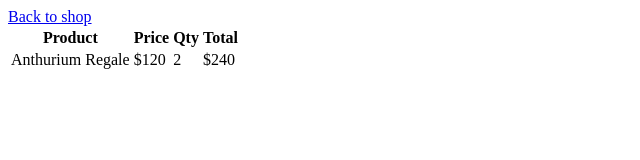
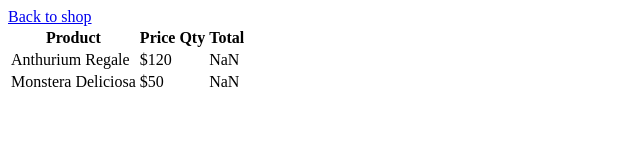
Before and after one commit to kevindo1/lab-06-products-page, a website: page cart/index.html in a window 1280 px wide. Shown: the whole page, without its empty margins (0-640 px from the left). Drawn offline with Linux system fonts and the light colour scheme.

Commit message:
added cart.js with append functions

```diff
--- a/app.js
+++ b/app.js
@@ -1,6 +1,6 @@
 // import functions and grab DOM elements
 
-import { plants } from './plants.js';
+import { plants } from './data/plants.js';
 import { renderPlants } from './renderPlants.js';
 
 const productPage = document.getElementById('product-page');
--- a/cart/cart.js
+++ /dev/null
@@ -1,4 +0,0 @@
-export const cart = [
-    {id: '1', qty: 6},
-    {id: '4', qty: 3}
-];
--- a/cart/index.html
+++ b/cart/index.html
@@ -15,13 +15,13 @@
             <th>Qty</th>
             <th>Total</th>
         </thead>
-        <tbody>
-            <td>Anthurium Regale</td>
+        <tbody id="table-body">
+            <!-- <td>Anthurium Regale</td>
             <td>$120</td>
             <td>2</td>
-            <td>$240</td>
+            <td>$240</td> -->
         </tbody>
     </table>
-    <script src="./cart.js"></script>
+    <script type="module" src="../data/cart.js"></script>
 </body>
 </html>
--- /dev/null
+++ b/data/cart-data.js
@@ -0,0 +1,4 @@
+export const cart = [
+    {id: '1', price: '$120', qty: '2', total: '$240'},
+    {id: '4', price: '$50', qty: '3', total: '$150'}
+];
--- /dev/null
+++ b/data/cart.js
@@ -0,0 +1,27 @@
+import { plants } from './plants.js';
+import { cart } from './cart-data.js'
+import { findById } from '../utilities/findById.js';
+
+const tbody = document.getElementById('table-body');
+
+for (let cartItem of cart) {
+    const plantData = findById(cartItem.id, plants);
+
+
+    const tr = document.createElement('tr');
+
+    const tdName = document.createElement('td');
+    tdName.textContent = plantData.name;
+
+    const tdPrice = document.createElement('td');
+    tdPrice.textContent = plantData.price;
+
+    const tdQty = document.createElement('td');
+    tdQty.textContent = plantData.qty;
+
+    const tdTotal = document.createElement('td');
+    tdTotal.textContent = plantData.qty * plantData.price;
+
+    tr.append(tdName, tdPrice, tdQty, tdTotal);
+    tbody.appendChild(tr);
+}
--- a/utilities/findById.js
+++ b/utilities/findById.js
@@ -1 +1,7 @@
-export
+export function findById(id, items) {
+    for (let item of items) {
+        if (item.id === id) {
+            return item;
+        }
+    }
+}
```
Also changed, not shown: test/example.test.js (+21 -1 lines), data/plants.js (renamed from plants.js).
